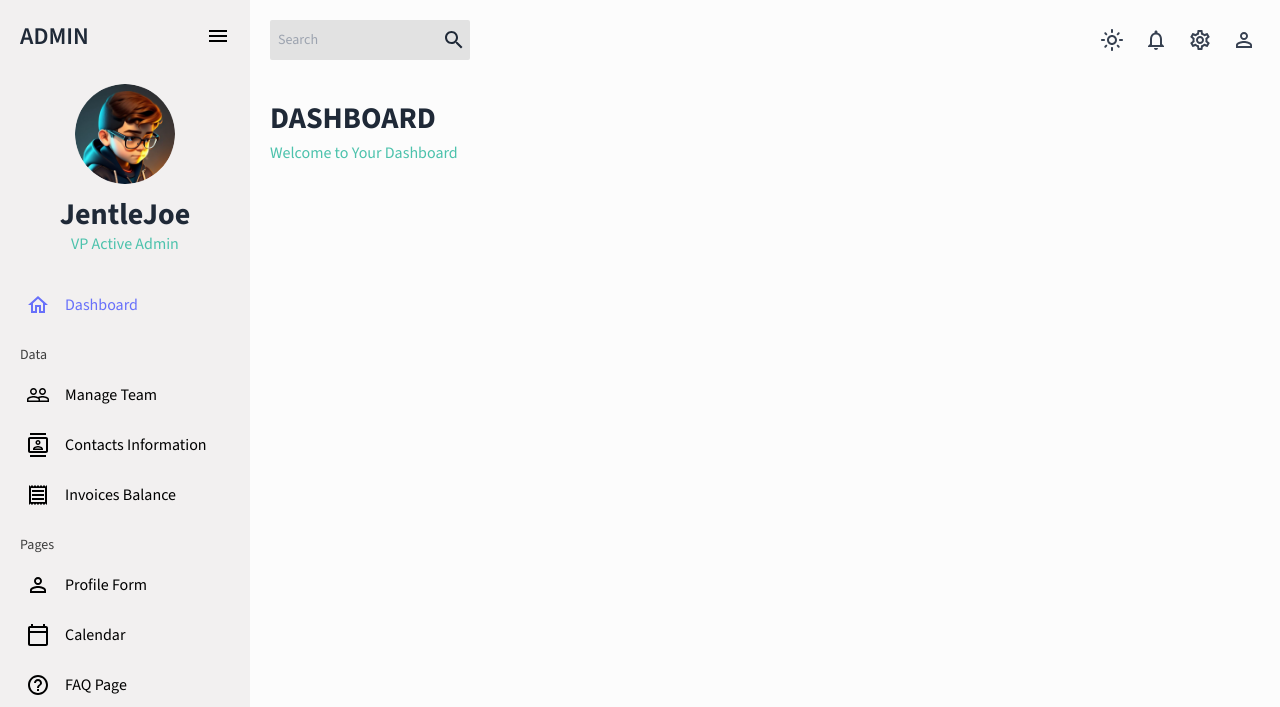
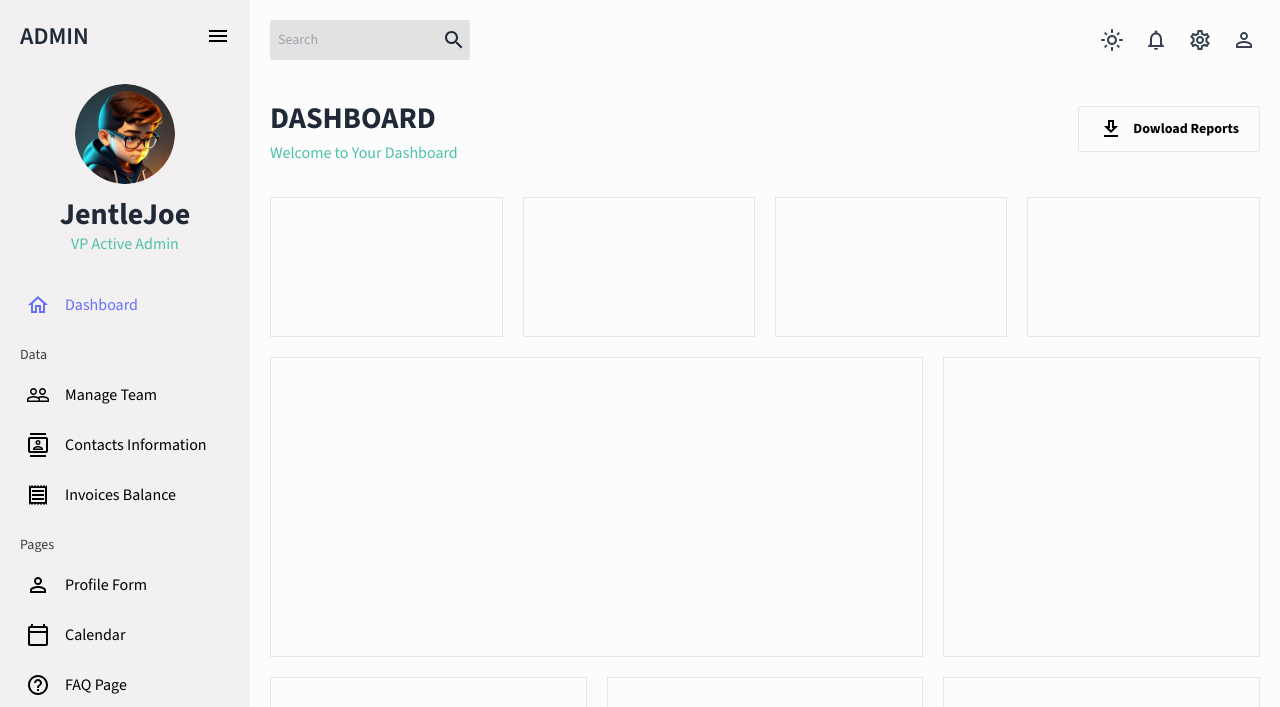
Before and after one commit to JentleJoe/react-admin, a React (Vite) app: page / in a window 1280 px wide. Shown: the top 707 px of the page. Built offline with nearby package versions, Linux system fonts and the light colour scheme.

Commit message:
created responsive dashbaord grids

```diff
--- a/src/scenes/dashboard/Dashboard.jsx
+++ b/src/scenes/dashboard/Dashboard.jsx
@@ -1,9 +1,32 @@
 import { Header } from "../../components"
+import { useTheme } from "../../theme/ThemeContext"
+import { DownloadOutlined } from "@mui/icons-material"
 
 const Dashboard = () => {
+  const { theme, isDarkMode } = useTheme()
+
+  const colors = theme.palette
+
   return (
     <div>
-      <Header title="DASHBOARD" subtitle='Welcome to Your Dashboard' />
+      <div className="flex items-center justify-between">
+        <Header title="DASHBOARD" subtitle='Welcome to Your Dashboard' />
+        <button className={`flex items-center gap-[10px] border rounded-sm text-sm font-bold px-5 py-[10px] `}>
+          <DownloadOutlined />
+          Dowload Reports
+        </button>
+      </div>
+      <div className="grid sm:grid-cols-6 lg:grid-cols-12 gap-5 auto-rows-fr  ">
+        <div className="sm:col-span-3 border min-h-[140px] "></div>
+        <div className="sm:col-span-3 border "></div>
+        <div className="sm:col-span-3 border "></div>
+        <div className="sm:col-span-3 border "></div>
+        <div className="sm:col-span-6 lg:col-span-8 row-span-2 border "></div>
+        <div className="sm:col-span-3 lg:col-span-4 row-span-2 border "></div>
+        <div className="sm:col-span-3 lg:col-span-4 row-span-2 border "></div>
+        <div className="sm:col-span-3 lg:col-span-4 row-span-2 border "></div>
+        <div className="sm:col-span-3 lg:col-span-4 row-span-2 border "></div>
+      </div>
     </div>
   )
 }
```
